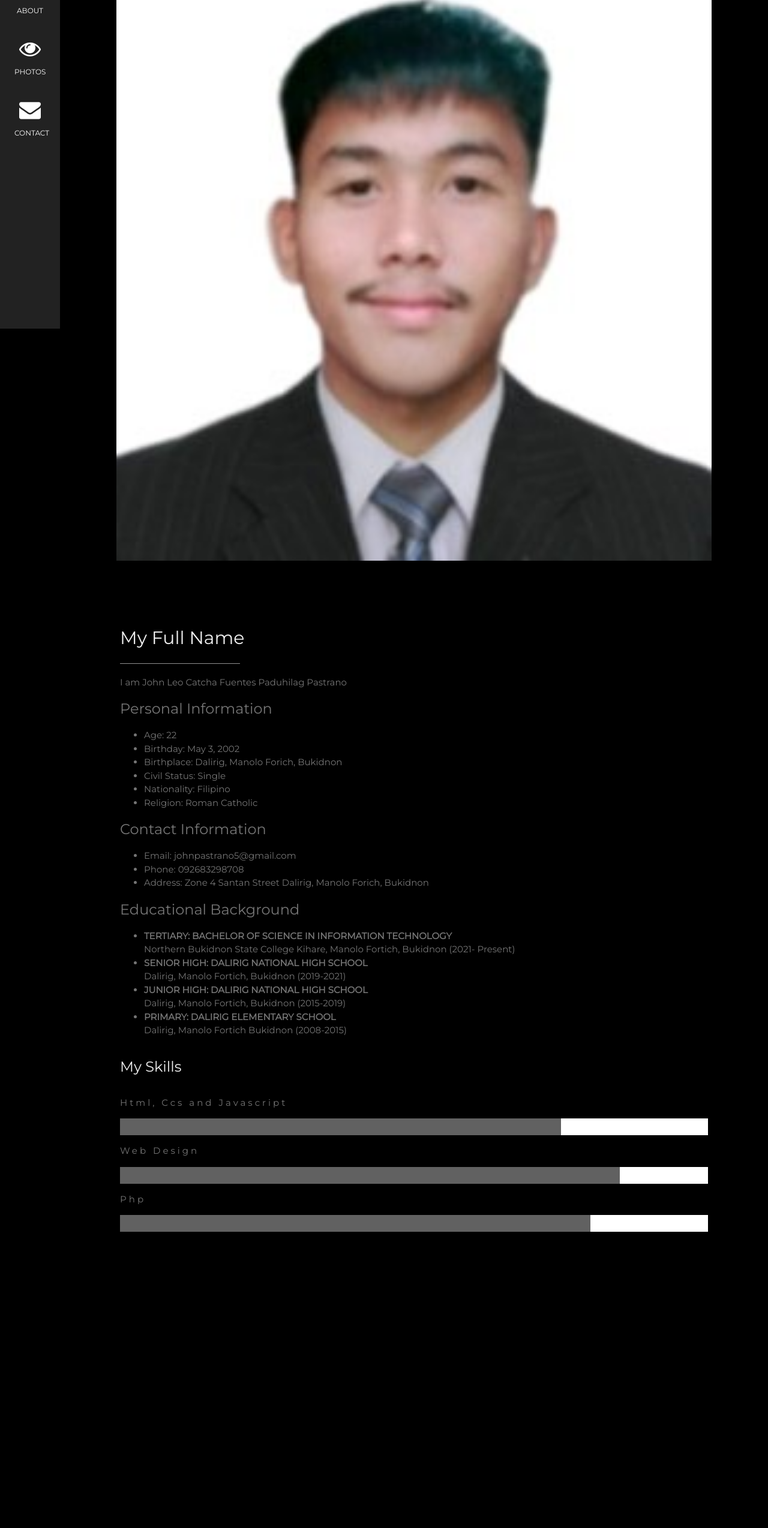
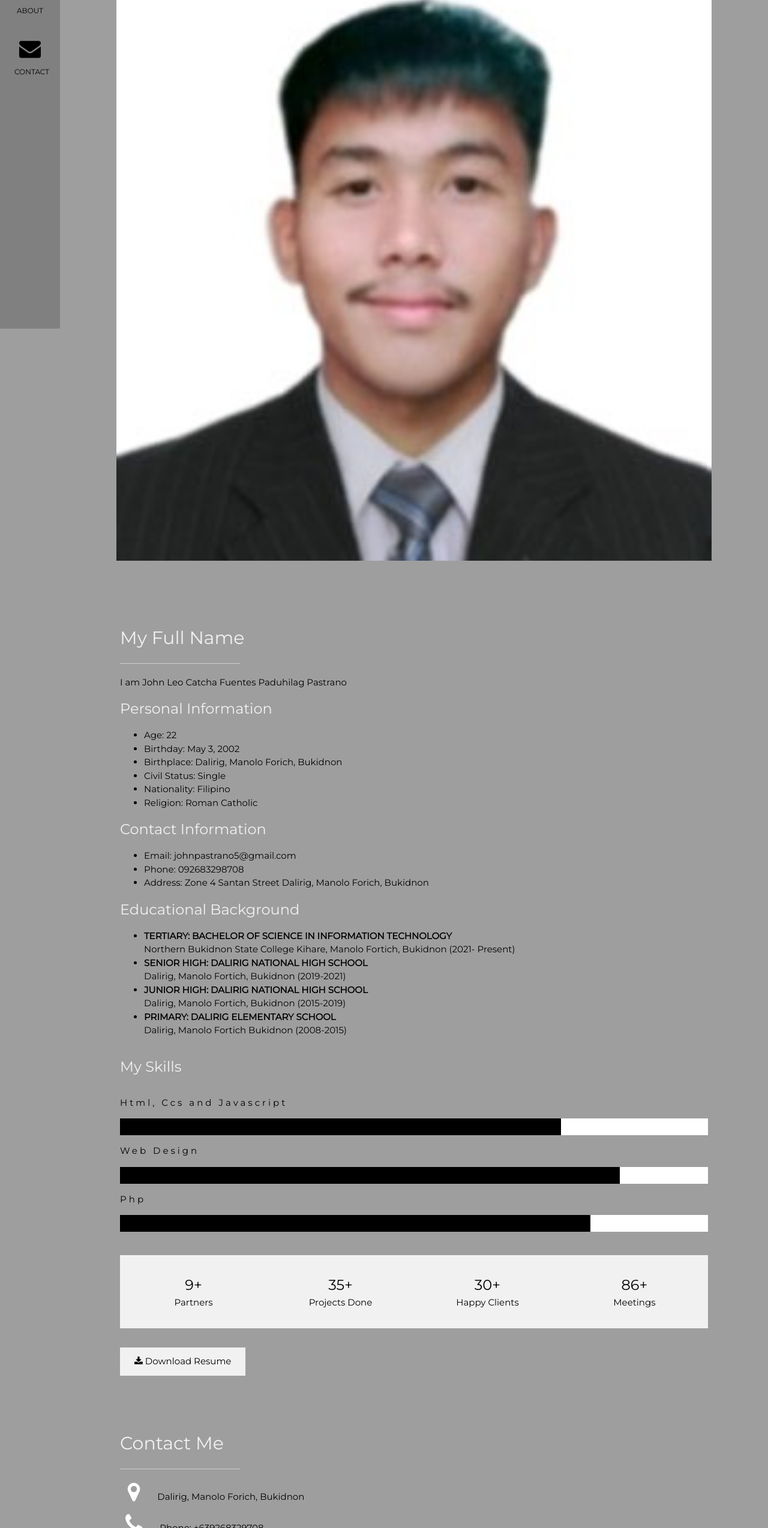
Before and after one commit to johnpastrano5/PPortfolio, a plain HTML site: page index.html in a window 1280 px wide. Shown: the part 252-2800 px from the top of the page at 60% size. Before the commit the page ends 2405 px from the top, so only its background shows below. Drawn offline with nearby package versions, Linux system fonts and the light colour scheme.

Commit message:
add contact aga  wrag korek haha

```diff
--- a/index.html
+++ b/index.html
@@ -10,31 +10,27 @@
 body, h1,h2,h3,h4,h5,h6 {font-family: "Montserrat", sans-serif}
 .w3-row-padding img {margin-bottom: 12px}
 /* Set the width of the sidebar to 120px */
-.w3-sidebar {width: 100px;background: #222;}
+.w3-sidebar {width: 100px;background: grey;}
 /* Add a left margin to the "page content" that matches the width of the sidebar (120px) */
 #main {margin-left: 100px}
 /* Remove margins from "page content" on small screens */
 @media only screen and (max-width: 600px) {#main {margin-left: 0}}
 </style>
-<body class="w3-black">
+<body class="w3-grey">
 
 <!-- Icon Bar (Sidebar - hidden on small screens) -->
 <nav class="w3-sidebar w3-bar-block w3-small w3-hide-small w3-center">
   <!-- Avatar image in top left corner -->
   <img src="LEO1.jpg" style="width:100%">
-  <a href="#" class="w3-bar-item w3-button w3-padding-large w3-black">
+  <a href="#" class="w3-bar-item w3-button w3-padding-large w3-grey">
     <i class="fa fa-home w3-xxlarge"></i>
     <p>HOME</p>
   </a>
-  <a href="#about" class="w3-bar-item w3-button w3-padding-large w3-hover-black">
+  <a href="#about" class="w3-bar-item w3-button w3-padding-large w3-hover-grey">
     <i class="fa fa-user w3-xxlarge"></i>
     <p>ABOUT</p>
   </a>
-  <a href="#photos" class="w3-bar-item w3-button w3-padding-large w3-hover-black">
-    <i class="fa fa-eye w3-xxlarge"></i>
-    <p>PHOTOS</p>
-  </a>
-  <a href="#contact" class="w3-bar-item w3-button w3-padding-large w3-hover-black">
+  <a href="#contact" class="w3-bar-item w3-button w3-padding-large w3-hover-grey">
     <i class="fa fa-envelope w3-xxlarge"></i>
     <p>CONTACT</p>
   </a>
@@ -42,10 +38,9 @@ body, h1,h2,h3,h4,h5,h6 {font-family: "Montserrat", sans-serif}
 
 <!-- Navbar on small screens (Hidden on medium and large screens) -->
 <div class="w3-top w3-hide-large w3-hide-medium" id="myNavbar">
-  <div class="w3-bar w3-black w3-opacity w3-hover-opacity-off w3-center w3-small">
+  <div class="w3-bar w3-grey w3-opacity w3-hover-opacity-off w3-center w3-small">
     <a href="#" class="w3-bar-item w3-button" style="width:25% !important">HOME</a>
     <a href="#about" class="w3-bar-item w3-button" style="width:25% !important">ABOUT</a>
-    <a href="#photos" class="w3-bar-item w3-button" style="width:25% !important">PHOTOS</a>
     <a href="#contact" class="w3-bar-item w3-button" style="width:25% !important">CONTACT</a>
   </div>
 </div>
@@ -53,19 +48,19 @@ body, h1,h2,h3,h4,h5,h6 {font-family: "Montserrat", sans-serif}
 <!-- Page Content -->
 <div class="w3-padding-large" id="main">
   <!-- Header/Home -->
-  <header class="w3-container w3-padding-32 w3-center w3-black" id="home">
+  <header class="w3-container w3-padding-32 w3-center  w3-text-light-grey" id="home">
     <h1 class="w3-jumbo"><span class="w3-hide-small">I'm</span> John Leo.</h1>
     <p>Web Developer and Web Designer.</p>
     <img src="LEO1.jpg" alt="boy" class="w3-image" width="992" height="1108">
   </header>
 
   <!-- About Section -->
-  <div class="w3-content w3-justify w3-text-grey w3-padding-64" id="about">
-    <h2 class="w3-text-light-grey">My Full Name</h2>
+  <div class="w3-content w3-justify w3-text-black w3-padding-64" id="about">
+    <h2 class=" w3-text-light-grey">My Full Name</h2>
     <hr style="width:200px" class="w3-opacity">
     <p>I am John Leo Catcha Fuentes Paduhilag Pastrano
     </p>
-    <h3 class="section-title">Personal Information</h3>
+    <h3 class="section-title  w3-text-light-grey">Personal Information</h3>
     <ul>
         <li><i class="bi bi-envelope-fill"></i> Age: 22</li>
         <li><i class="bi bi-phone-fill"></i> Birthday: May 3, 2002 </li>
@@ -74,13 +69,13 @@ body, h1,h2,h3,h4,h5,h6 {font-family: "Montserrat", sans-serif}
         <li><i class="bi bi-envelope-fill"></i> Nationality: Filipino</li>
         <li><i class="bi bi-phone-fill"></i> Religion: Roman Catholic</li>
     </ul>
-    <h3 class="section-title">Contact Information</h3>
+    <h3 class="section-title  w3-text-light-grey">Contact Information</h3>
     <ul>
         <li><i class="bi bi-envelope-fill"></i> Email: johnpastrano5@gmail.com</li>
         <li><i class="bi bi-phone-fill"></i> Phone: 092683298708</li>
         <li><i class="bi bi-geo-alt-fill"></i> Address: Zone 4 Santan Street Dalirig, Manolo Forich, Bukidnon</li>
     </ul>
-    <h3 class="section-title">Educational Background</h3>
+    <h3 class="section-title  w3-text-light-grey">Educational Background</h3>
     <ul>
         <li>
             <strong>TERTIARY: BACHELOR OF SCIENCE IN INFORMATION TECHNOLOGY</strong><br>
@@ -102,16 +97,78 @@ body, h1,h2,h3,h4,h5,h6 {font-family: "Montserrat", sans-serif}
     <h3 class="w3-padding-16 w3-text-light-grey">My Skills</h3>
     <p class="w3-wide">Html, Ccs and Javascript</p>
     <div class="w3-white">
-      <div class="w3-dark-grey" style="height:28px;width:75%"></div>
+      <div class="w3-black" style="height:28px;width:75%"></div>
     </div>
     <p class="w3-wide">Web Design</p>
     <div class="w3-white">
-      <div class="w3-dark-grey" style="height:28px;width:85%"></div>
+      <div class="w3-black" style="height:28px;width:85%"></div>
     </div>
     <p class="w3-wide">Php </p>
     <div class="w3-white">
-      <div class="w3-dark-grey" style="height:28px;width:80%"></div>
+      <div class="w3-black" style="height:28px;width:80%"></div>
     </div><br>
+
+    <div class="w3-row w3-center w3-padding-16 w3-section w3-light-grey">
+        <div class="w3-quarter w3-section">
+          <span class="w3-xlarge">9+</span><br>
+          Partners
+        </div>
+        <div class="w3-quarter w3-section">
+          <span class="w3-xlarge">35+</span><br>
+          Projects Done
+        </div>
+        <div class="w3-quarter w3-section">
+          <span class="w3-xlarge">30+</span><br>
+          Happy Clients
+        </div>
+        <div class="w3-quarter w3-section">
+          <span class="w3-xlarge">86+</span><br>
+          Meetings
+        </div>
+      </div>
+
+      <button class="w3-button w3-light-grey w3-padding-large w3-section">
+        <i class="fa fa-download"></i> Download Resume
+      </button>
+
+
+  <!-- Contact Section -->
+  <div class="w3-padding-64 w3-content w3-text-black" id="contact">
+    <h2 class="w3-text-light-grey">Contact Me</h2>
+    <hr style="width:200px" class="w3-opacity">
+
+    <div class="w3-section">
+      <p><i class="fa fa-map-marker fa-fw w3-text-white w3-xxlarge w3-margin-right"></i>Dalirig, Manolo Forich, Bukidnon</p>
+      <p><i class="fa fa-phone fa-fw w3-text-white w3-xxlarge w3-margin-right"></i> Phone: +639268329708</p>
+      <p><i class="fa fa-envelope fa-fw w3-text-white w3-xxlarge w3-margin-right"> </i> Email: johnpastrano5@gmail.com</p>
+    </div><br>
+    <p>Let's get in touch. Send me a message:</p>
+
+    <form action="/action_page.php" target="_blank">
+      <p><input class="w3-input w3-padding-16" type="text" placeholder="Name" required name="Name"></p>
+      <p><input class="w3-input w3-padding-16" type="text" placeholder="Email" required name="Email"></p>
+      <p><input class="w3-input w3-padding-16" type="text" placeholder="Subject" required name="Subject"></p>
+      <p><input class="w3-input w3-padding-16" type="text" placeholder="Message" required name="Message"></p>
+      <p>
+        <button class="w3-button w3-black w3-padding-large" type="submit">
+          <i class="fa fa-paper-plane"></i> SEND MESSAGE
+        </button>
+      </p>
+    </form>
+  <!-- End Contact Section -->
+  </div>
+
+    <!-- Footer -->
+  <footer class="w3-content w3-padding-64 w3-text-black w3-xlarge">
+    <i class="fa fa-facebook-official w3-hover-opacity"></i>
+    <i class="fa fa-instagram w3-hover-opacity"></i>
+    <i class="fa fa-snapchat w3-hover-opacity"></i>
+    <i class="fa fa-pinterest-p w3-hover-opacity"></i>
+    <i class="fa fa-twitter w3-hover-opacity"></i>
+    <i class="fa fa-linkedin w3-hover-opacity"></i>
+  <!-- End footer -->
+  </footer>
+
 
 </div>
 
```
